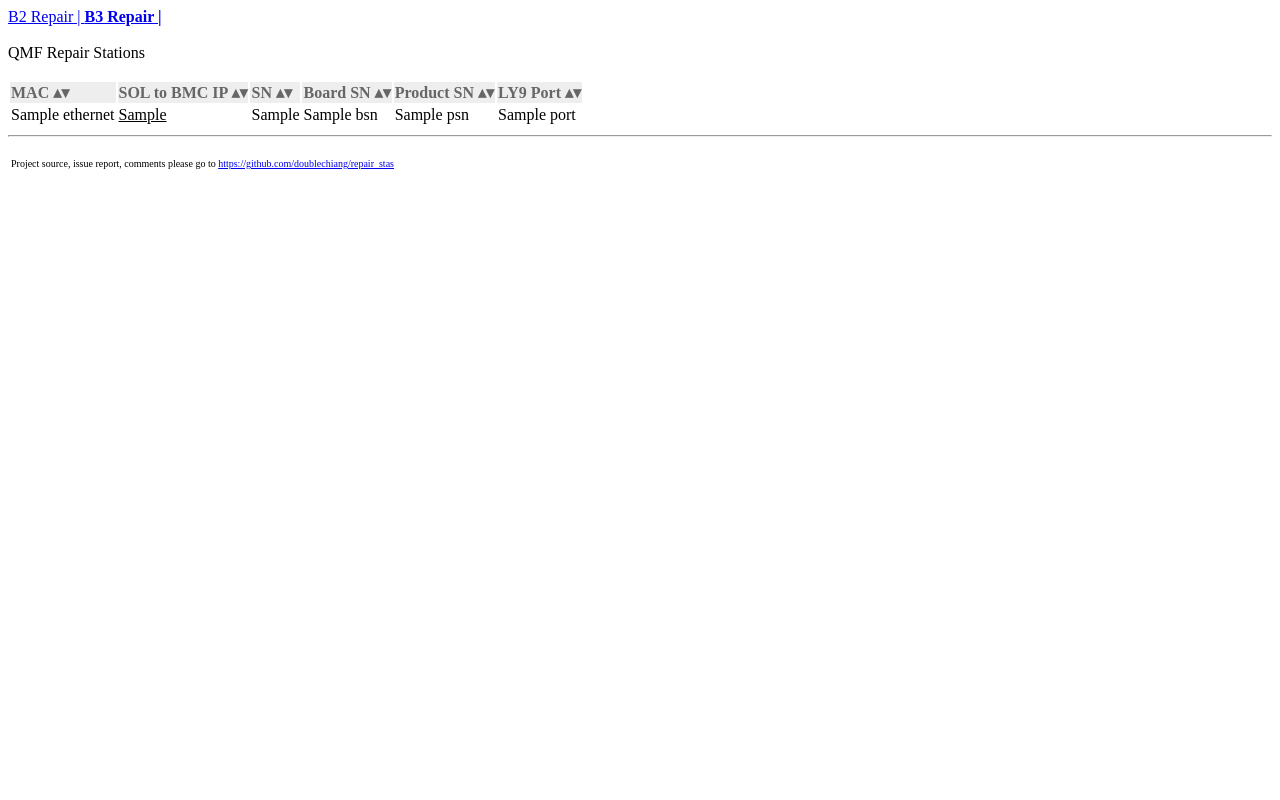
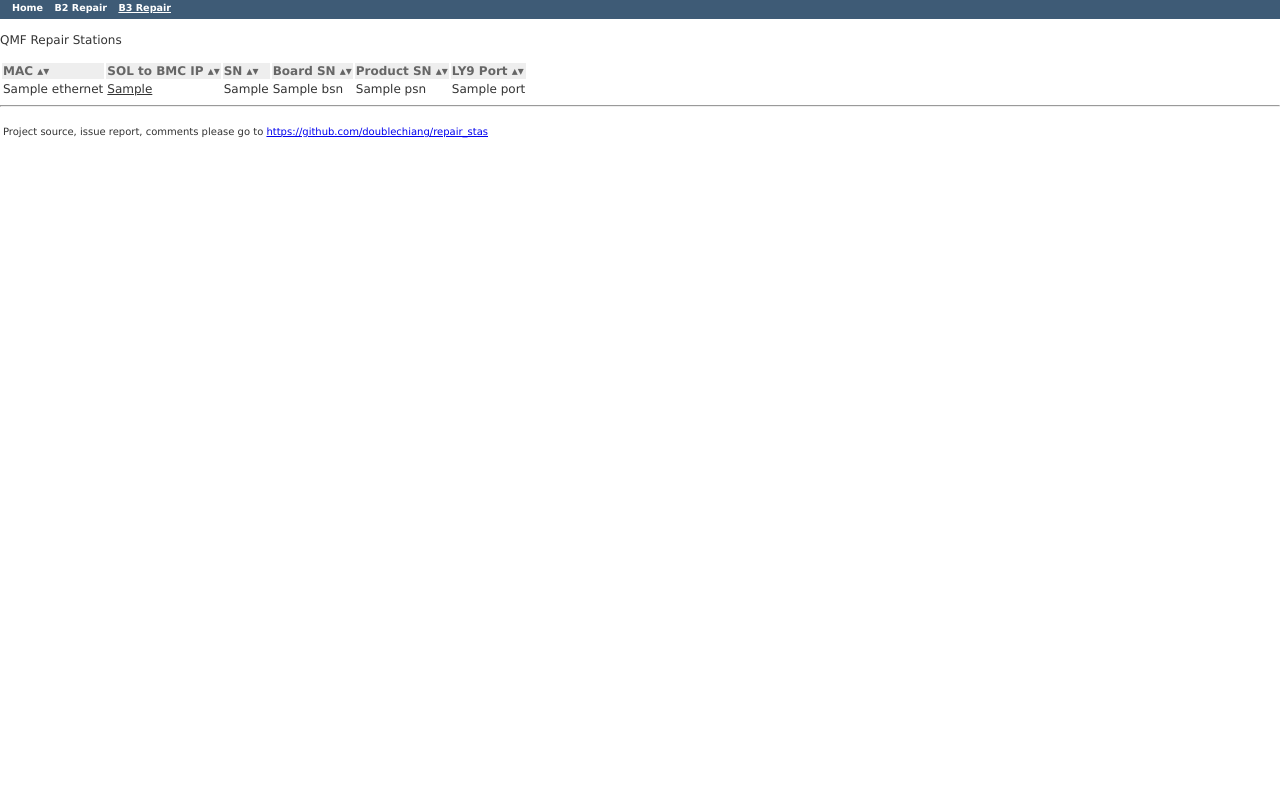
Before and after one commit to doublechiang/repair_stas, a Flask app: template templates/status.html in a window 1280 px wide. Run offline with Flask 2, Linux system fonts and the light colour scheme; the template is opened without the code that fills it: most values are stand-ins (such as "Sample title", 1, 10 or a date in 2020); parts of the project's set-up code (start-up, migrations or seed data) failed here and were passed over.

Commit message:
Adjusted Navbar and CSS

```diff
--- a/templates/_navigation.html
+++ b/templates/_navigation.html
@@ -1,8 +1,11 @@
 <nav id="nav_bar">
+    <a href="http://redmine.qmfremont.com/redmine" id="station">
+        Home
+    </a>
     <a href="http://192.168.66.53/repair/" id="station">
-     B2 Repair |
+     B2 Repair
     </a>
-    <a href="http://192.168.204.169/repair/" id="station" style="font-weight:bold">
-     B3 Repair |
+    <a href="http://192.168.204.169/repair/" id="station" style="text-decoration: underline;">
+     B3 Repair
     </a>
 </nav>
--- a/templates/base.html
+++ b/templates/base.html
@@ -25,6 +25,26 @@
   table.sortable th:not(.sorttable_sorted):not(.sorttable_sorted_reverse):not(.sorttable_nosort):after {
     content: " \25B4\25BE"
   }
+  body { font-family: Verdana, sans-serif; font-size: 12px; color:#333; margin: 0; padding: 0; min-width: 900px; }
+
+  #nav_bar {font-family: Verdana, Geneva, Tahoma, sans-serif ;background: #3E5B76; color: #fff; height:1.8em; font-size: 0.8em; padding: 2px 10px 0px 12px;}
+  #nav_bar ul {margin: 0;  padding: 0;}
+  #nav_bar li {
+    float:left;
+    list-style-type:none;
+    margin: 0px 0px 0px 0px;
+    padding: 0px 0px 0px 0px;
+    white-space:nowrap;
+  }
+  #nav_bar a {color: #fff; margin-right: 8px; font-weight: bold;}
+  #nav_bar #loggedas { float: right; margin-right: 0.5em; color: #fff; }
+
+  #nav_bar a:link, a:visited { text-decoration: none; }
+  #nav_bar a:hover, a:active{text-decoration: underline;}
+
+  html, body { min-height: 100vh; }
+  html {overflow-y:scroll;}
+
 </style>
 <body>
 {#
```
